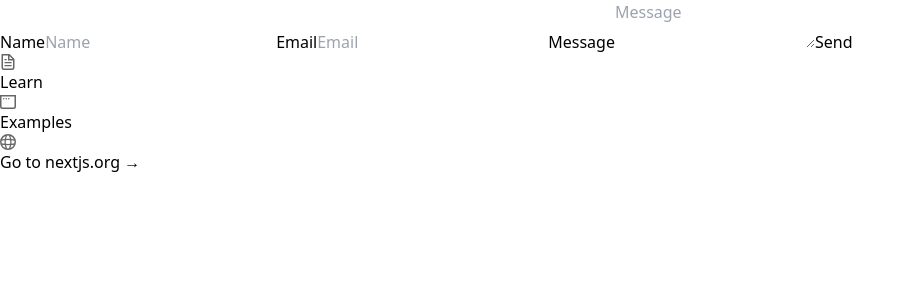
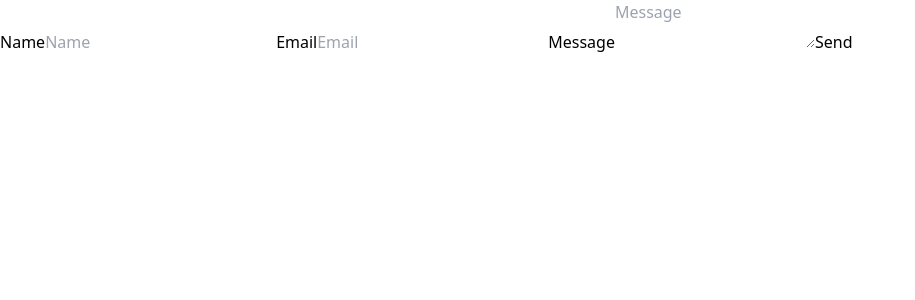
Before and after one commit to ax-sh/ax-sh-portfolio-nova, a Next.js app: page / in a window 1280 px wide. Shown: the top 300 px of the page, without its empty margins (0-915 px from the left). Built offline with nearby package versions, Linux system fonts and the light colour scheme.

Commit message:
refactor: streamline imports and add toast notifications

```diff
--- a/src/app/sections/contact/index.tsx
+++ b/src/app/sections/contact/index.tsx
@@ -1,7 +1,7 @@
 "use client";
 import clsx from "clsx";
 import type { SubmitHandler } from "react-hook-form";
-
+import toast from "react-hot-toast";
 import {
 	ContactForm,
 	type ContactFormData,
@@ -11,6 +11,7 @@ export function ContactSection() {
 	const onSubmit: SubmitHandler<ContactFormData> = async (data) => {
 		console.log(data, "ContactSection submit"); // Type-safe access to form data
 		await new Promise((r) => setTimeout(r, 2000));
+		toast.success("Successfully sent!");
 	};
 
 	return (
--- a/src/ui/decorators.tsx
+++ b/src/ui/decorators.tsx
@@ -1,8 +1,10 @@
 import type { Decorator } from "@storybook/react";
 import React from "react";
+import { Toaster } from "react-hot-toast";
 
 export const withToast: Decorator = (Story) => (
 	<div>
+		<Toaster />
 		<Story />
 	</div>
 );
--- a/src/ui/footer.tsx
+++ b/src/ui/footer.tsx
@@ -1,53 +1,51 @@
-import Image from "next/image";
-
 export function Footer() {
 	return (
 		<footer className="row-start-3 flex gap-6 flex-wrap items-center justify-center">
-			<a
-				className="flex items-center gap-2 hover:underline hover:underline-offset-4"
-				href="https://nextjs.org/learn?utm_source=create-next-app&utm_medium=appdir-template-tw&utm_campaign=create-next-app"
-				target="_blank"
-				rel="noopener noreferrer"
-			>
-				<Image
-					aria-hidden
-					src="/file.svg"
-					alt="File icon"
-					width={16}
-					height={16}
-				/>
-				Learn
-			</a>
-			<a
-				className="flex items-center gap-2 hover:underline hover:underline-offset-4"
-				href="https://vercel.com/templates?framework=next.js&utm_source=create-next-app&utm_medium=appdir-template-tw&utm_campaign=create-next-app"
-				target="_blank"
-				rel="noopener noreferrer"
-			>
-				<Image
-					aria-hidden
-					src="/window.svg"
-					alt="Window icon"
-					width={16}
-					height={16}
-				/>
-				Examples
-			</a>
-			<a
-				className="flex items-center gap-2 hover:underline hover:underline-offset-4"
-				href="https://nextjs.org?utm_source=create-next-app&utm_medium=appdir-template-tw&utm_campaign=create-next-app"
-				target="_blank"
-				rel="noopener noreferrer"
-			>
-				<Image
-					aria-hidden
-					src="/globe.svg"
-					alt="Globe icon"
-					width={16}
-					height={16}
-				/>
-				Go to nextjs.org →
-			</a>
+			{/*<a*/}
+			{/*	className="flex items-center gap-2 hover:underline hover:underline-offset-4"*/}
+			{/*	href="https://nextjs.org/learn?utm_source=create-next-app&utm_medium=appdir-template-tw&utm_campaign=create-next-app"*/}
+			{/*	target="_blank"*/}
+			{/*	rel="noopener noreferrer"*/}
+			{/*>*/}
+			{/*	<Image*/}
+			{/*		aria-hidden*/}
+			{/*		src="/file.svg"*/}
+			{/*		alt="File icon"*/}
+			{/*		width={16}*/}
+			{/*		height={16}*/}
+			{/*	/>*/}
+			{/*	Learn*/}
+			{/*</a>*/}
+			{/*<a*/}
+			{/*	className="flex items-center gap-2 hover:underline hover:underline-offset-4"*/}
+			{/*	href="https://vercel.com/templates?framework=next.js&utm_source=create-next-app&utm_medium=appdir-template-tw&utm_campaign=create-next-app"*/}
+			{/*	target="_blank"*/}
+			{/*	rel="noopener noreferrer"*/}
+			{/*>*/}
+			{/*	<Image*/}
+			{/*		aria-hidden*/}
+			{/*		src="/window.svg"*/}
+			{/*		alt="Window icon"*/}
+			{/*		width={16}*/}
+			{/*		height={16}*/}
+			{/*	/>*/}
+			{/*	Examples*/}
+			{/*</a>*/}
+			{/*<a*/}
+			{/*	className="flex items-center gap-2 hover:underline hover:underline-offset-4"*/}
+			{/*	href="https://nextjs.org?utm_source=create-next-app&utm_medium=appdir-template-tw&utm_campaign=create-next-app"*/}
+			{/*	target="_blank"*/}
+			{/*	rel="noopener noreferrer"*/}
+			{/*>*/}
+			{/*	<Image*/}
+			{/*		aria-hidden*/}
+			{/*		src="/globe.svg"*/}
+			{/*		alt="Globe icon"*/}
+			{/*		width={16}*/}
+			{/*		height={16}*/}
+			{/*	/>*/}
+			{/*	Go to nextjs.org →*/}
+			{/*</a>*/}
 		</footer>
 	);
 }
```
Also changed, not shown: src/app/sections/contact/components/forms/form-field.tsx (+3 -6 lines).
